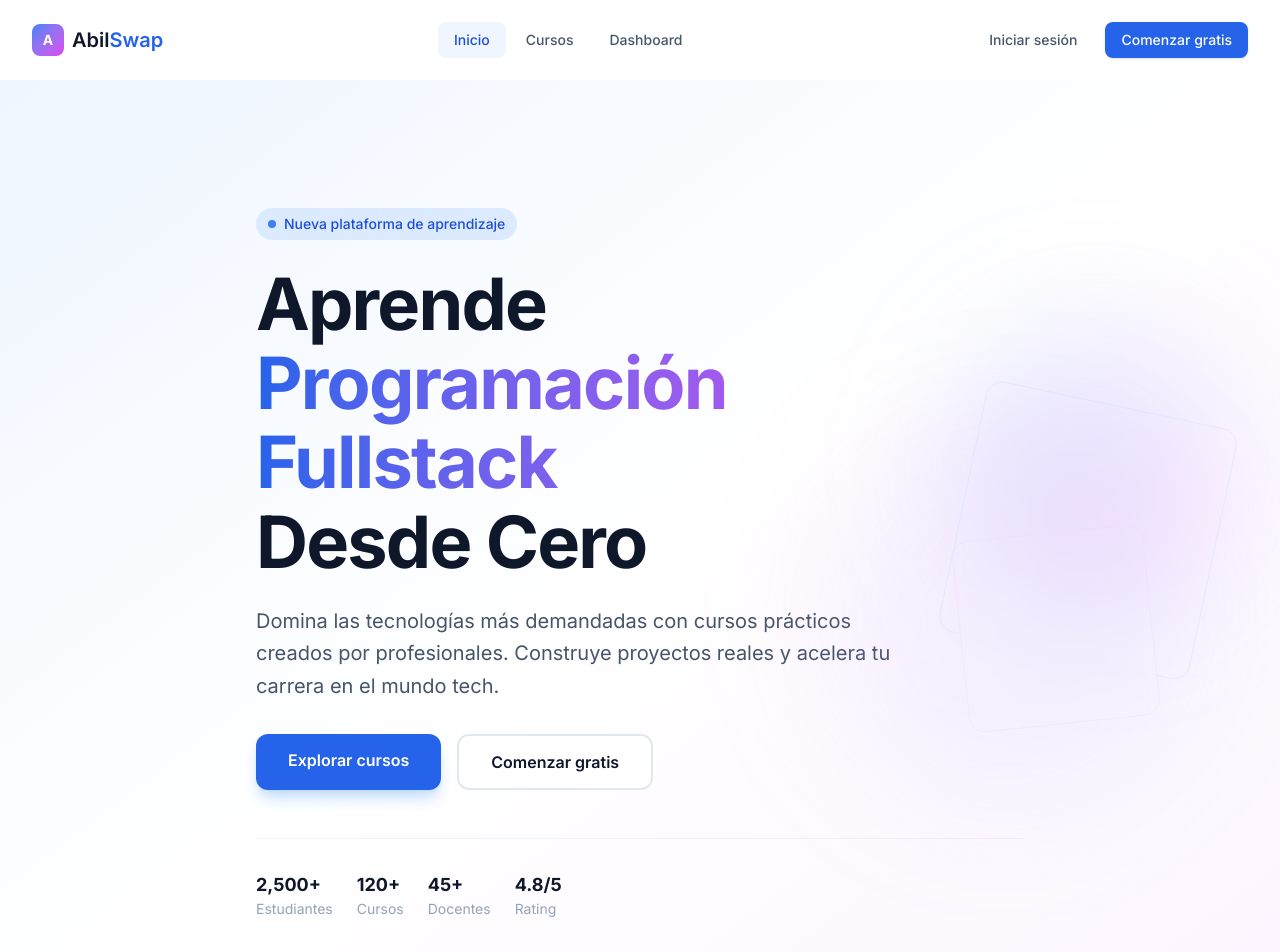
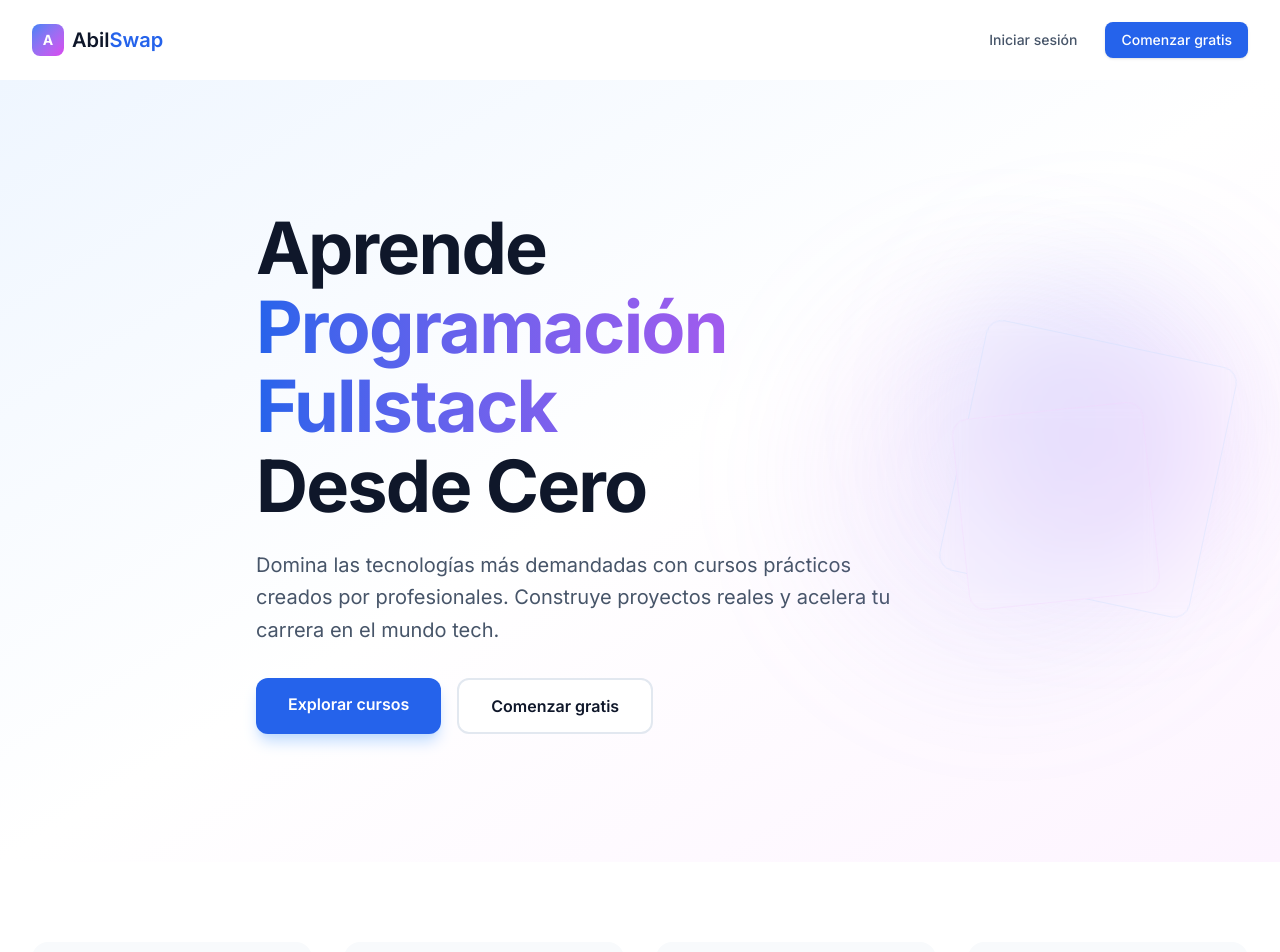
Before and after one commit to AlexCalderon-c/abilswap, a React (Vite) app in the folder client/: page / in a window 1280 px wide. Shown: the top 952 px of the page. Built offline with nearby package versions, Linux system fonts and the light colour scheme.

Commit message:
chore: remove unnecesary elements from mainpage, and remove link items from header

```diff
--- a/client/src/components/home/Hero/Hero.tsx
+++ b/client/src/components/home/Hero/Hero.tsx
@@ -9,10 +9,6 @@ export default function Hero() {
 
       <div className='relative max-w-7xl mx-auto px-4 sm:px-6 lg:px-8 py-20 md:py-32'>
         <div className='max-w-3xl'>
-          <div className='inline-flex items-center gap-2 px-3 py-1.5 rounded-full bg-primary-100 text-primary-700 text-sm font-medium mb-6 animate-fade-in'>
-            <span className='w-2 h-2 rounded-full bg-primary-500 animate-pulse' />
-            Nueva plataforma de aprendizaje
-          </div>
 
           <h1 className='text-4xl sm:text-5xl md:text-6xl lg:text-7xl font-bold text-text-primary leading-[1.1] tracking-tight mb-6 animate-slide-up'>
             Aprende
@@ -41,20 +37,6 @@ export default function Hero() {
               Comenzar gratis
             </Link>
           </div>
-
-          <div className='flex items-center gap-6 mt-12 pt-8 border-t border-border/50 animate-fade-in'>
-            {[
-              { label: 'Estudiantes', value: '2,500+' },
-              { label: 'Cursos', value: '120+' },
-              { label: 'Docentes', value: '45+' },
-              { label: 'Rating', value: '4.8/5' },
-            ].map((stat) => (
-              <div key={stat.label}>
-                <p className='text-lg font-bold text-text-primary'>{stat.value}</p>
-                <p className='text-sm text-text-muted'>{stat.label}</p>
-              </div>
-            ))}
-          </div>
         </div>
       </div>
 
--- a/client/src/components/layout/Footer/Footer.tsx
+++ b/client/src/components/layout/Footer/Footer.tsx
@@ -44,20 +44,7 @@ export default function Footer() {
             <p className='text-sm text-text-secondary leading-relaxed mb-4'>
               Plataforma de cursos de programación fullstack. Aprende con profesionales y lleva tu carrera al siguiente nivel.
             </p>
-            <div className='flex gap-3'>
-              {['github', 'twitter', 'linkedin', 'youtube'].map((social) => (
-                <a
-                  key={social}
-                  href='#'
-                  className='w-9 h-9 rounded-lg bg-surface-tertiary flex items-center justify-center text-text-muted hover:bg-primary-50 hover:text-primary-600 transition-all duration-200'
-                  aria-label={social}
-                >
-                  <svg className='w-4 h-4' fill='currentColor' viewBox='0 0 24 24'>
-                    <path d='M12 2C6.477 2 2 6.477 2 12s4.477 10 10 10 10-4.477 10-10S17.523 2 12 2z' />
-                  </svg>
-                </a>
-              ))}
-            </div>
+
           </div>
 
           {footerLinks.map((group) => (
--- a/client/src/components/layout/Header/Header.tsx
+++ b/client/src/components/layout/Header/Header.tsx
@@ -1,11 +1,6 @@
 import { useState } from 'react'
-import { Link, NavLink } from 'react-router-dom'
+import { Link } from 'react-router-dom'
 
-const navLinks = [
-  { to: '/', label: 'Inicio' },
-  { to: '/courses', label: 'Cursos' },
-  { to: '/dashboard', label: 'Dashboard' },
-]
 
 export default function Header() {
   const [mobileOpen, setMobileOpen] = useState(false)
@@ -34,25 +29,6 @@ export default function Header() {
               Abil<span className='text-primary-600'>Swap</span>
             </span>
           </Link>
-
-          <nav className='hidden md:flex items-center gap-1'>
-            {navLinks.map((link) => (
-              <NavLink
-                key={link.to}
-                to={link.to}
-                end={link.to === '/'}
-                className={({ isActive }) =>
-                  `px-4 py-2 rounded-lg text-sm font-medium transition-all duration-200 ${
-                    isActive
-                      ? 'bg-primary-50 text-primary-700'
-                      : 'text-text-secondary hover:text-text-primary hover:bg-surface-tertiary'
-                  }`
-                }
-              >
-                {link.label}
-              </NavLink>
-            ))}
-          </nav>
 
           <div className='hidden md:flex items-center gap-3'>
             <Link
@@ -88,23 +64,6 @@ export default function Header() {
       {mobileOpen && (
         <div className='md:hidden border-t border-border bg-white animate-slide-down'>
           <div className='px-4 py-4 space-y-1'>
-            {navLinks.map((link) => (
-              <NavLink
-                key={link.to}
-                to={link.to}
-                end={link.to === '/'}
-                onClick={() => setMobileOpen(false)}
-                className={({ isActive }) =>
-                  `block px-4 py-2.5 rounded-lg text-sm font-medium transition-colors ${
-                    isActive
-                      ? 'bg-primary-50 text-primary-700'
-                      : 'text-text-secondary hover:bg-surface-tertiary'
-                  }`
-                }
-              >
-                {link.label}
-              </NavLink>
-            ))}
             <hr className='my-3 border-border' />
             <Link
               to='/login'
```
